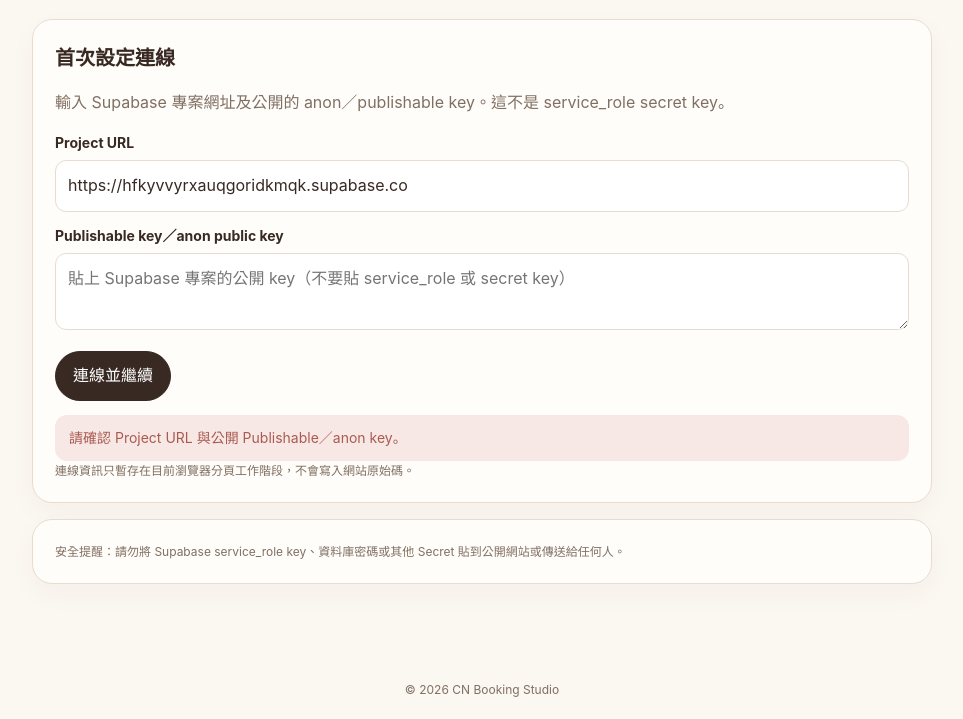
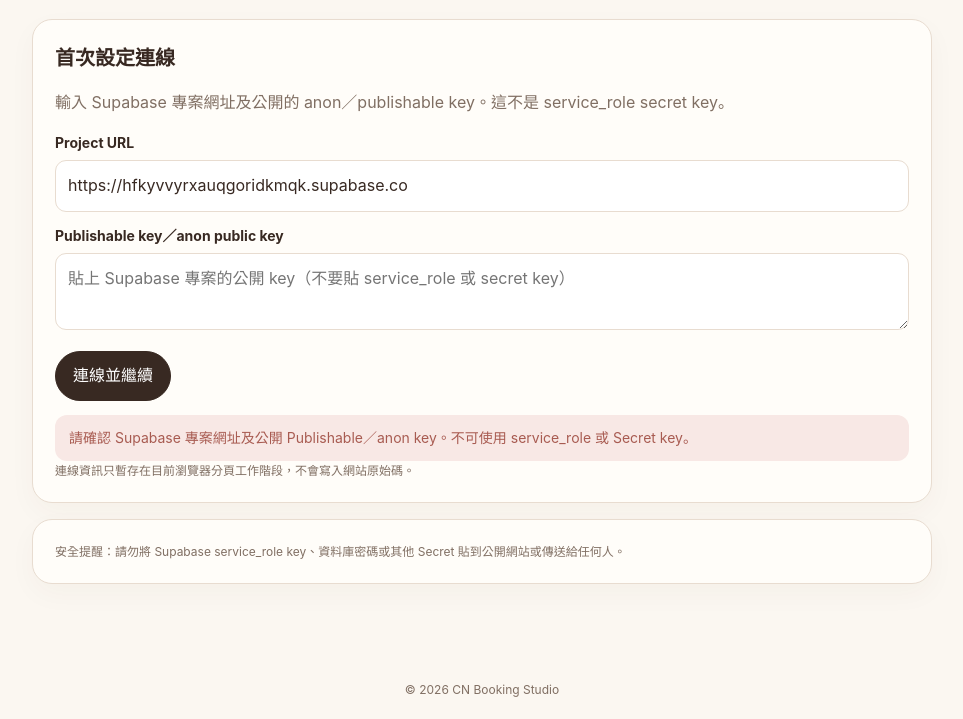
Before and after one commit to maoniu1018-star/cn-creative-studio, a plain HTML site: page platform.html in a window 1280 px wide. Both pictures are taken after a click on the button "連線並繼續". Shown: the part 226-945 px from the top of the page, without its empty margins (158-1121 px from the left). Drawn offline with nearby package versions, Linux system fonts and the light colour scheme.

Commit message:
Fix Supabase connection handling and show actionable errors

```diff
--- a/platform.html
+++ b/platform.html
@@ -55,7 +55,7 @@ function message(id,text,type=''){const el=$(id);el.textContent=text;el.classNam
 function setMode(next){mode=next;document.querySelectorAll('[data-mode]').forEach(b=>b.classList.toggle('active',b.dataset.mode===mode));$('authBtn').textContent=mode==='login'?'登入':'建立帳號';$('password').autocomplete=mode==='login'?'current-password':'new-password';$('authMsg').className='msg'}
 function showAuth(){ $('configPanel').classList.add('hidden');$('authPanel').classList.remove('hidden');$('businessPanel').classList.add('hidden')}
 function showBusinesses(){ $('configPanel').classList.add('hidden');$('authPanel').classList.add('hidden');$('businessPanel').classList.remove('hidden');loadBusinesses()}
-function connect(){const url=$('projectUrl').value.trim().replace(/\/$/,'');const key=$('anonKey').value.trim();if(!/^https:\/\/[a-z0-9-]+\.supabase\.co$/i.test(url)||!key){message('configMsg','請確認 Project URL 與公開 Publishable／anon key。','error');return}if(!window.supabase){message('configMsg','連線套件載入失敗，請重新整理頁面。','error');return}try{client=window.supabase.createClient(url,key);sessionStorage.setItem('cn_sb_url',url);sessionStorage.setItem('cn_sb_key',key);message('configMsg','連線設定完成，正在檢查登入狀態…','ok');client.auth.getSession().then(({data})=>data.session?showBusinesses():showAuth())}catch(e){message('configMsg','連線設定失敗：'+e.message,'error')}}
+async function connect(){const btn=$('connectBtn');const url=$('projectUrl').value.trim().replace(/\/$/,'');const key=$('anonKey').value.trim();if(!/^https:\/\/[a-z0-9-]+\.supabase\.co$/i.test(url)||!key){message('configMsg','請確認 Supabase 專案網址及公開 Publishable／anon key。不可使用 service_role 或 Secret key。','error');return}if(!window.supabase){message('configMsg','Supabase 連線程式沒有載入。請確認網路可連線後重新整理頁面。','error');return}btn.disabled=true;btn.textContent='正在測試連線…';try{client=window.supabase.createClient(url,key,{auth:{persistSession:true,autoRefreshToken:true,detectSessionInUrl:true}});const {data,error}=await client.auth.getSession();if(error)throw error;sessionStorage.setItem('cn_sb_url',url);sessionStorage.setItem('cn_sb_key',key);message('configMsg','Supabase 連線成功。'+(data.session?'已找到登入狀態。':'請使用已建立的電子郵件與密碼登入。'),'ok');if(data.session)showBusinesses();else showAuth()}catch(e){client=null;const detail=e&&e.message?e.message:String(e);message('configMsg','連線測試失敗：'+detail+'。請核對 Project URL 與公開 key 是否來自同一個 Supabase 專案，並確認專案未暫停。','error')}finally{btn.disabled=false;btn.textContent='連線並繼續'}}
 $('connectBtn').addEventListener('click',connect);
 document.querySelectorAll('[data-mode]').forEach(b=>b.addEventListener('click',()=>setMode(b.dataset.mode)));
 $('authForm').addEventListener('submit',async e=>{e.preventDefault();if(!client)return;const email=$('email').value.trim(),password=$('password').value;const btn=$('authBtn');btn.disabled=true;try{if(mode==='signup'){const {data,error}=await client.auth.signUp({email,password});if(error)throw error;if(!data.session){message('authMsg','註冊成功！請到電子郵件收取確認信，完成驗證後再回來登入。','ok')}else{message('authMsg','帳號建立成功。','ok');showBusinesses()}}else{const {error}=await client.auth.signInWithPassword({email,password});if(error)throw error;showBusinesses()}}catch(err){message('authMsg',err.message||'操作失敗，請稍後再試。','error')}finally{btn.disabled=false}});
```
